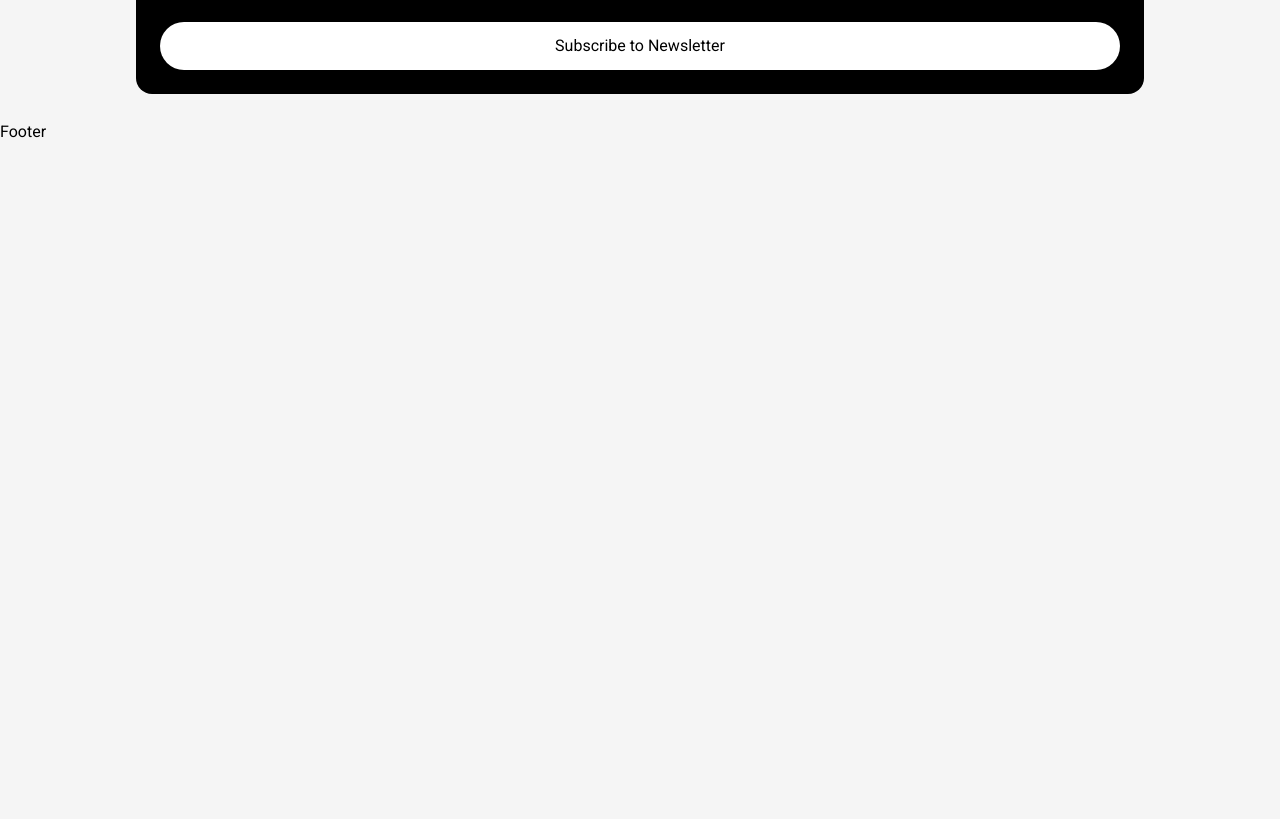
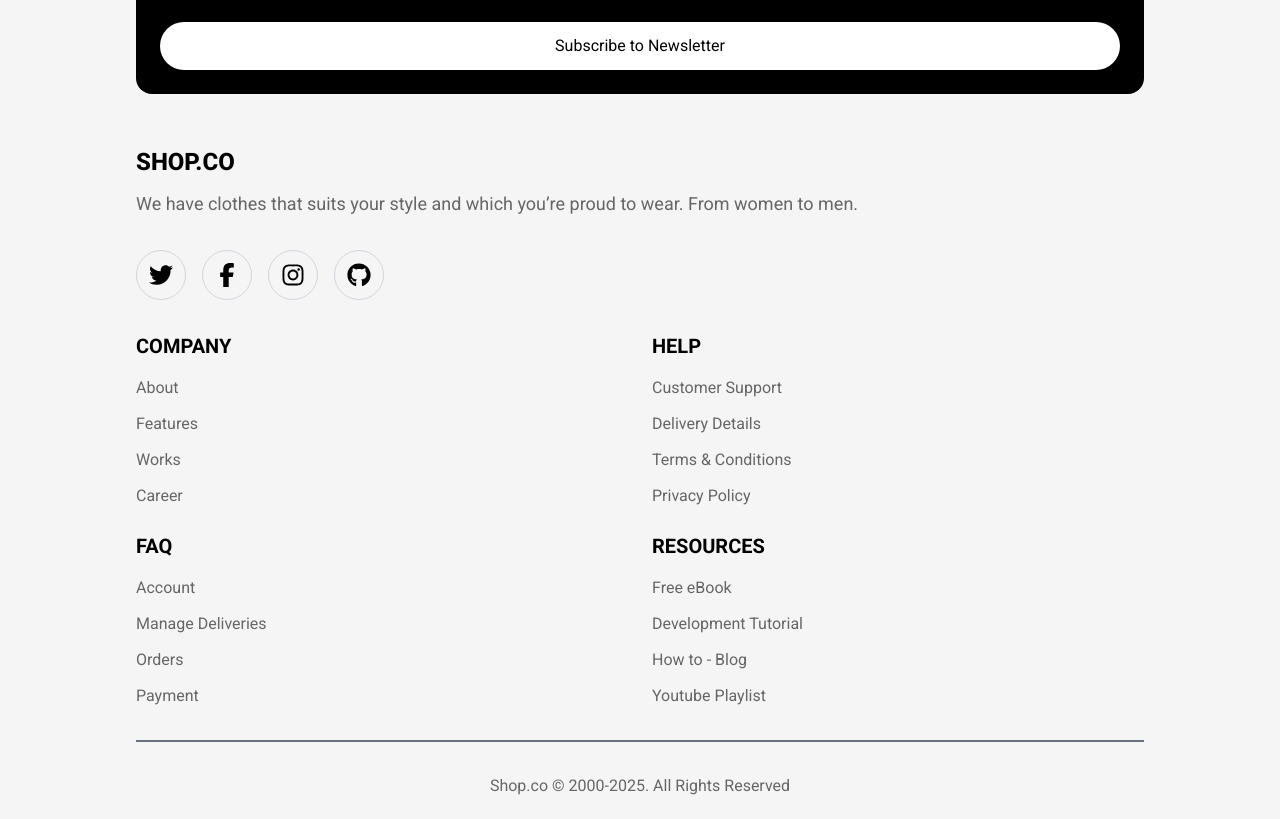
Before and after one commit to Kaydev-cmd/shop-co-web-app, a Next.js app: page / in a window 1280 px wide. Shown: the part 11181-12000 px from the top of the page. Before the commit the page ends 11325 px from the top, so only its background shows below. Built offline with nearby package versions, Linux system fonts and the light colour scheme.

Commit message:
feat: add complete Footer component with link sections and payment methods

```diff
--- a/components/layout/Footer.tsx
+++ b/components/layout/Footer.tsx
@@ -1,7 +1,143 @@
 import React from "react";
+import Link from "next/link";
+import { FaTwitter, FaInstagram, FaGithub } from "react-icons/fa";
+import { FaFacebookF } from "react-icons/fa6";
+import {
+  COMPANY_LINKS,
+  FAQ_LINKS,
+  HELP_LINKS,
+  PAYMENT_GATEWAYS,
+  RESOURCES_LINKS,
+} from "@/constants";
 
 const Footer = () => {
-  return <div>Footer</div>;
+  return (
+    <footer className="container">
+      <div className="flex flex-col gap-8">
+        <div className="flex flex-col gap-3">
+          <h1 className="uppercase font-extrabold text-2xl">Shop.Co</h1>
+          <p className="text-[#666666] text-lg">
+            We have clothes that suits your style and which you’re proud to
+            wear. From women to men.
+          </p>
+        </div>
+
+        {/* Social Media Icons */}
+        <div className="flex gap-4">
+          <Link
+            className="border border-gray-300 rounded-full"
+            style={{ padding: "12px" }}
+            href="https://x.com/"
+          >
+            <FaTwitter size={24} />
+          </Link>
+          <Link
+            className="border border-gray-300 rounded-full"
+            style={{ padding: "12px" }}
+            href="https://web.facebook.com/"
+          >
+            <FaFacebookF size={24} />
+          </Link>
+          <Link
+            className="border border-gray-300 rounded-full"
+            style={{ padding: "12px" }}
+            href="https://www.instagram.com/"
+          >
+            <FaInstagram size={24} />
+          </Link>
+          <Link
+            className="border border-gray-300 rounded-full"
+            style={{ padding: "12px" }}
+            href="https://github.com/"
+          >
+            <FaGithub size={24} />
+          </Link>
+        </div>
+
+        {/* Links */}
+        <div className="grid grid-cols-2 gap-6">
+          <div className="flex flex-col gap-4">
+            <h3 className="font-bold text-xl uppercase">Company</h3>
+            <ul className="flex flex-col gap-3">
+              {COMPANY_LINKS.map((company) => (
+                <Link
+                  key={company.link}
+                  href={company.href}
+                  className="text-[#666666]"
+                >
+                  {company.link}
+                </Link>
+              ))}
+            </ul>
+          </div>
+
+          <div className="flex flex-col gap-4">
+            <h3 className="font-bold text-xl uppercase">Help</h3>
+            <ul className="flex flex-col gap-3">
+              {HELP_LINKS.map((helpLink) => (
+                <Link
+                  key={helpLink.link}
+                  href={helpLink.href}
+                  className="text-[#666666]"
+                >
+                  {helpLink.link}
+                </Link>
+              ))}
+            </ul>
+          </div>
+
+          <div className="flex flex-col gap-4">
+            <h3 className="font-bold text-xl">FAQ</h3>
+            <ul className="flex flex-col gap-3">
+              {FAQ_LINKS.map((faqLink) => (
+                <Link
+                  key={faqLink.link}
+                  href={faqLink.href}
+                  className="text-[#666666]"
+                >
+                  {faqLink.link}
+                </Link>
+              ))}
+            </ul>
+          </div>
+
+          <div className="flex flex-col gap-4">
+            <h3 className="font-bold text-xl uppercase">Resources</h3>
+            <ul className="flex flex-col gap-3">
+              {RESOURCES_LINKS.map((resourcesLink) => (
+                <Link
+                  key={resourcesLink.link}
+                  href={resourcesLink.href}
+                  className="text-[#666666]"
+                >
+                  {resourcesLink.link}
+                </Link>
+              ))}
+            </ul>
+          </div>
+        </div>
+
+        <div className="border border-gray-500"></div>
+
+        <p className="text-center text-[#666666]">
+          Shop.co &copy; 2000-2025. All Rights Reserved
+        </p>
+
+        {/* Payment Gateways */}
+        <div className="flex justify-around">
+          {PAYMENT_GATEWAYS.map((gateway) => (
+            <div
+              key={gateway.name}
+              className="bg-white flex items-center rounded-md"
+              style={{ padding: "8px" }}
+            >
+              <img src={gateway.image} alt={gateway.alt} />
+            </div>
+          ))}
+        </div>
+      </div>
+    </footer>
+  );
 };
 
 export default Footer;
```
